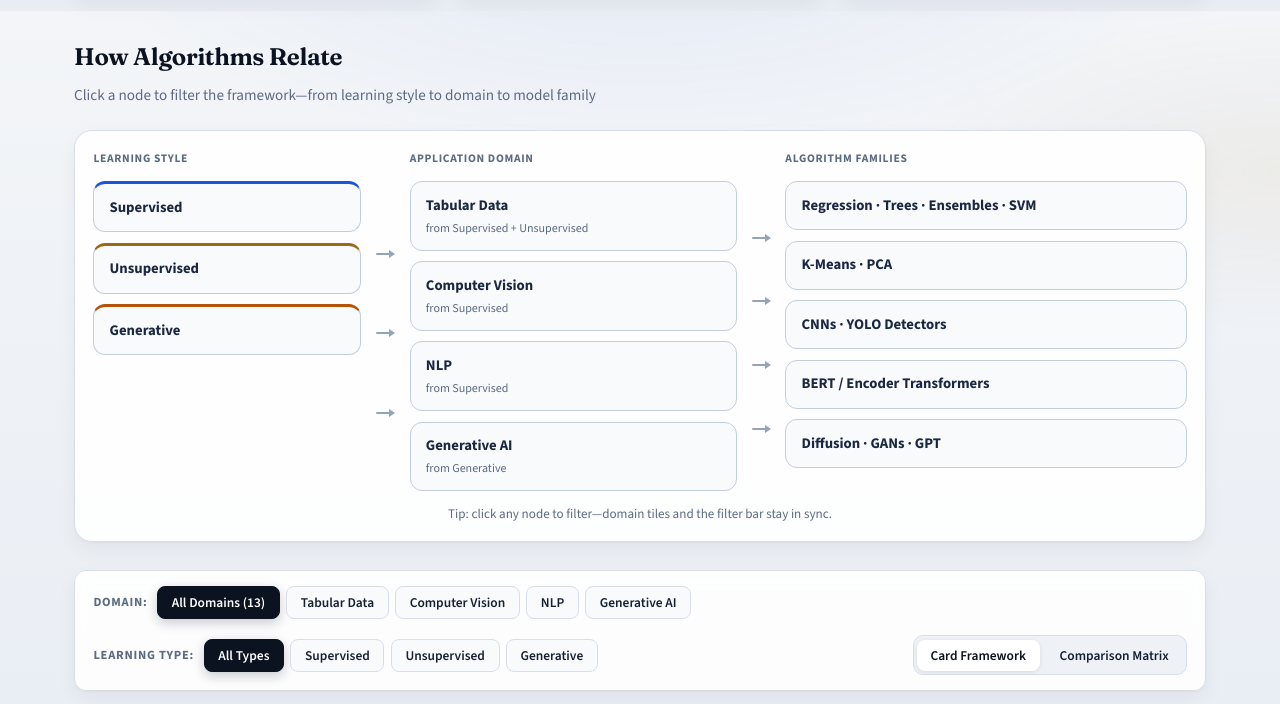
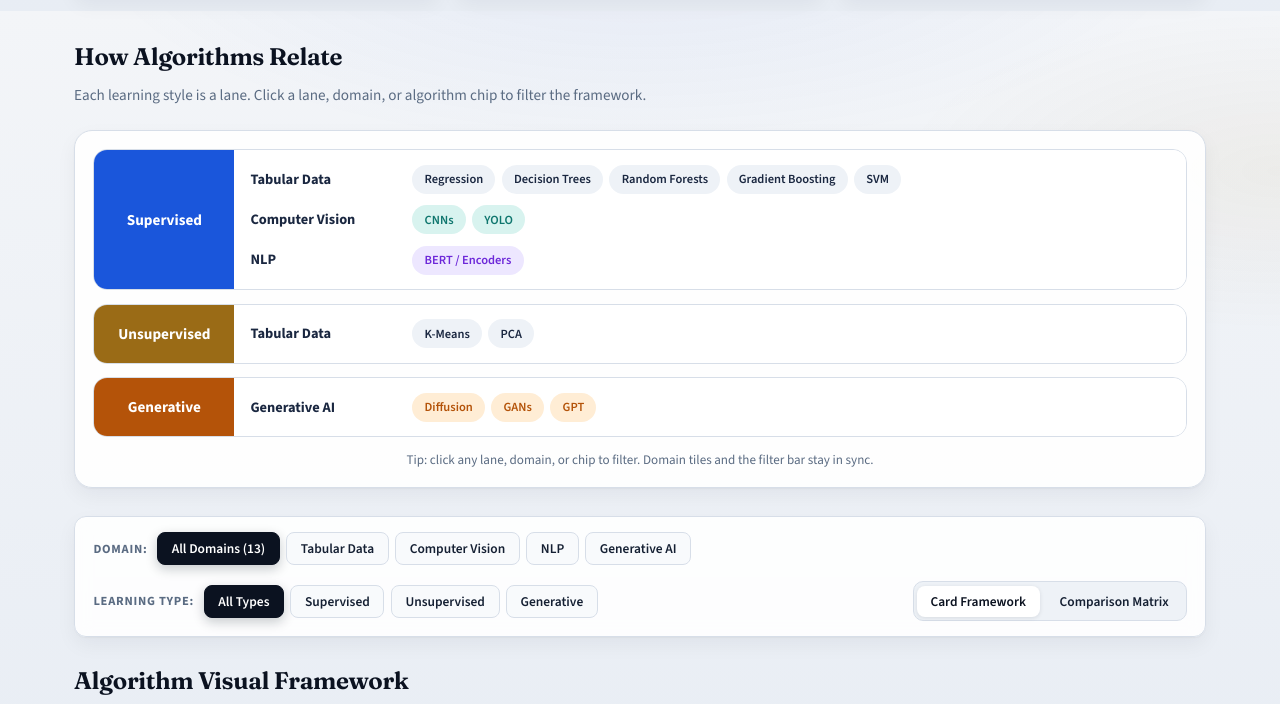
Before and after one commit to charant30/ml-algorithm-framework, a plain HTML site: page index.html in a window 1280 px wide. Shown: the part 1589-2293 px from the top of the page. Drawn offline with nearby package versions, Linux system fonts and the light colour scheme.

Commit message:
Switch relationship map to swimlane layout and remove em dashes.

```diff
--- a/index.html
+++ b/index.html
@@ -3,7 +3,7 @@
 <head>
   <meta charset="UTF-8" />
   <meta name="viewport" content="width=device-width, initial-scale=1.0" />
-  <title>Machine Learning Algorithm Types — Visual Framework</title>
+  <title>Machine Learning Algorithm Types: Visual Framework</title>
   <meta name="description" content="Visual framework of machine learning algorithms across supervised, unsupervised, and generative learning within tabular data, computer vision, NLP, and generative AI." />
   <meta property="og:title" content="Machine Learning Algorithm Types & Application Domains" />
   <meta property="og:description" content="Interactive visual framework comparing algorithms across tabular data, computer vision, NLP, and generative AI." />
@@ -90,7 +90,7 @@
     <section class="learning-styles" aria-label="Learning Styles">
       <div class="section-header">
         <h2>Learning Styles</h2>
-        <p>Algorithms are labeled by how they learn from data—supervised, unsupervised, or generative</p>
+        <p>Algorithms are labeled by how they learn from data: supervised, unsupervised, or generative</p>
       </div>
       <div class="learning-style-grid three-col">
         <article class="style-card supervised-border">
@@ -133,39 +133,67 @@
     <section class="relationship-map" aria-label="Algorithm Relationship Map">
       <div class="section-header">
         <h2>How Algorithms Relate</h2>
-        <p>Click a node to filter the framework—from learning style to domain to model family</p>
+        <p>Each learning style is a lane. Click a lane, domain, or algorithm chip to filter the framework.</p>
       </div>
       <div class="map-shell">
-        <div class="flow-map" role="img" aria-label="Relationship map from learning styles through domains to algorithm families">
-          <div class="flow-col">
-            <p class="flow-col-label">Learning Style</p>
-            <button type="button" class="flow-node type-node supervised-border" data-type="Supervised">Supervised</button>
-            <button type="button" class="flow-node type-node unsupervised-border" data-type="Unsupervised">Unsupervised</button>
-            <button type="button" class="flow-node type-node generative-border" data-type="Generative">Generative</button>
-          </div>
+        <div class="lanes" aria-label="Swimlane relationship map">
+          <article class="lane sup">
+            <button type="button" class="lane-label" data-type="Supervised" aria-label="Filter Supervised">Supervised</button>
+            <div class="lane-body">
+              <div class="domain-row">
+                <button type="button" class="domain-name" data-domain="Tabular Data" data-type="Supervised">Tabular Data</button>
+                <div class="algo-wrap">
+                  <button type="button" class="chip" data-domain="Tabular Data" data-type="Supervised">Regression</button>
+                  <button type="button" class="chip" data-domain="Tabular Data" data-type="Supervised">Decision Trees</button>
+                  <button type="button" class="chip" data-domain="Tabular Data" data-type="Supervised">Random Forests</button>
+                  <button type="button" class="chip" data-domain="Tabular Data" data-type="Supervised">Gradient Boosting</button>
+                  <button type="button" class="chip" data-domain="Tabular Data" data-type="Supervised">SVM</button>
+                </div>
+              </div>
+              <div class="domain-row">
+                <button type="button" class="domain-name" data-domain="Computer Vision" data-type="Supervised">Computer Vision</button>
+                <div class="algo-wrap">
+                  <button type="button" class="chip chip-cv" data-domain="Computer Vision" data-type="Supervised">CNNs</button>
+                  <button type="button" class="chip chip-cv" data-domain="Computer Vision" data-type="Supervised">YOLO</button>
+                </div>
+              </div>
+              <div class="domain-row">
+                <button type="button" class="domain-name" data-domain="NLP" data-type="Supervised">NLP</button>
+                <div class="algo-wrap">
+                  <button type="button" class="chip chip-nlp" data-domain="NLP" data-type="Supervised">BERT / Encoders</button>
+                </div>
+              </div>
+            </div>
+          </article>
 
-          <div class="flow-arrows" aria-hidden="true"><span></span><span></span><span></span></div>
+          <article class="lane uns">
+            <button type="button" class="lane-label" data-type="Unsupervised" aria-label="Filter Unsupervised">Unsupervised</button>
+            <div class="lane-body">
+              <div class="domain-row">
+                <button type="button" class="domain-name" data-domain="Tabular Data" data-type="Unsupervised">Tabular Data</button>
+                <div class="algo-wrap">
+                  <button type="button" class="chip" data-domain="Tabular Data" data-type="Unsupervised">K-Means</button>
+                  <button type="button" class="chip" data-domain="Tabular Data" data-type="Unsupervised">PCA</button>
+                </div>
+              </div>
+            </div>
+          </article>
 
-          <div class="flow-col">
-            <p class="flow-col-label">Application Domain</p>
-            <button type="button" class="flow-node domain-node" data-domain="Tabular Data">Tabular Data<span class="flow-sub">from Supervised + Unsupervised</span></button>
-            <button type="button" class="flow-node domain-node" data-domain="Computer Vision">Computer Vision<span class="flow-sub">from Supervised</span></button>
-            <button type="button" class="flow-node domain-node" data-domain="NLP">NLP<span class="flow-sub">from Supervised</span></button>
-            <button type="button" class="flow-node domain-node" data-domain="Generative AI">Generative AI<span class="flow-sub">from Generative</span></button>
-          </div>
-
-          <div class="flow-arrows" aria-hidden="true"><span></span><span></span><span></span><span></span></div>
-
-          <div class="flow-col flow-col-wide">
-            <p class="flow-col-label">Algorithm Families</p>
-            <button type="button" class="flow-node leaf-node" data-domain="Tabular Data" data-type="Supervised">Regression · Trees · Ensembles · SVM</button>
-            <button type="button" class="flow-node leaf-node" data-domain="Tabular Data" data-type="Unsupervised">K-Means · PCA</button>
-            <button type="button" class="flow-node leaf-node" data-domain="Computer Vision">CNNs · YOLO Detectors</button>
-            <button type="button" class="flow-node leaf-node" data-domain="NLP">BERT / Encoder Transformers</button>
-            <button type="button" class="flow-node leaf-node" data-domain="Generative AI">Diffusion · GANs · GPT</button>
-          </div>
+          <article class="lane gen">
+            <button type="button" class="lane-label" data-type="Generative" aria-label="Filter Generative">Generative</button>
+            <div class="lane-body">
+              <div class="domain-row">
+                <button type="button" class="domain-name" data-domain="Generative AI" data-type="Generative">Generative AI</button>
+                <div class="algo-wrap">
+                  <button type="button" class="chip chip-gen" data-domain="Generative AI" data-type="Generative">Diffusion</button>
+                  <button type="button" class="chip chip-gen" data-domain="Generative AI" data-type="Generative">GANs</button>
+                  <button type="button" class="chip chip-gen" data-domain="Generative AI" data-type="Generative">GPT</button>
+                </div>
+              </div>
+            </div>
+          </article>
         </div>
-        <p class="map-hint">Tip: click any node to filter—domain tiles and the filter bar stay in sync.</p>
+        <p class="map-hint">Tip: click any lane, domain, or chip to filter. Domain tiles and the filter bar stay in sync.</p>
       </div>
     </section>
 
@@ -237,7 +265,7 @@
           <p id="modal-classification"></p>
         </div>
         <div class="modal-block">
-          <h4>Brief Explanation — How It Works</h4>
+          <h4>Brief Explanation: How It Works</h4>
           <p id="modal-explanation"></p>
         </div>
         <div class="modal-block">
@@ -306,7 +334,7 @@
         icon: "tree",
         explanation: "Recursively splits tabular data into hierarchical if-then decision branches using metrics like Gini impurity or information gain to minimize prediction error.",
         useCases: "Loan approval rule engines, clinical triage protocols, and transparent credit-risk screening.",
-        comparison: "Highly interpretable and handles non-linear rules naturally, but single trees easily overfit noisy data—motivating ensemble methods like Random Forests."
+        comparison: "Highly interpretable and handles non-linear rules naturally, but single trees easily overfit noisy data, motivating ensemble methods like Random Forests."
       },
       {
         name: "Random Forests",
@@ -599,16 +627,14 @@
       });
     });
 
-    document.querySelectorAll(".flow-node").forEach((node) => {
+    document.querySelectorAll(".lane-label, .domain-name, .chip").forEach((node) => {
       node.addEventListener("click", () => {
         const domain = node.dataset.domain || "all";
         const type = node.dataset.type || "all";
-        if (node.classList.contains("type-node")) {
+        if (node.classList.contains("lane-label")) {
           setFilters({ domain: "all", type });
-        } else if (node.dataset.type && node.dataset.domain) {
+        } else {
           setFilters({ domain, type });
-        } else {
-          setFilters({ domain, type: "all" });
         }
       });
     });
--- a/styles.css
+++ b/styles.css
@@ -273,101 +273,122 @@ body {
   border-radius: var(--radius-lg);
   padding: 1.15rem 1.15rem 0.85rem;
   box-shadow: var(--shadow-sm);
-  overflow-x: auto;
 }
 
-.flow-map {
+.lanes {
   display: grid;
-  grid-template-columns: minmax(150px, 0.9fr) 28px minmax(180px, 1.1fr) 28px minmax(220px, 1.35fr);
-  gap: 0.65rem;
-  align-items: stretch;
-  min-width: 760px;
+  gap: 0.85rem;
 }
 
-.flow-col {
+.lane {
+  display: grid;
+  grid-template-columns: 140px 1fr;
+  gap: 0;
+  align-items: stretch;
+  border: 1px solid var(--border-subtle);
+  border-radius: 14px;
+  overflow: hidden;
+  background: #fbfcfe;
+}
+
+.lane-label {
+  display: flex;
+  align-items: center;
+  justify-content: center;
+  text-align: center;
+  font-weight: 700;
+  font-size: 0.95rem;
+  padding: 1rem 0.75rem;
+  color: #fff;
+  border: none;
+  border-radius: 0;
+  box-shadow: none;
+  width: 100%;
+}
+
+.lane.sup .lane-label { background: var(--accent-blue); }
+.lane.uns .lane-label { background: var(--accent-gold); }
+.lane.gen .lane-label { background: var(--accent-gen); }
+
+.lane-label:hover,
+.lane-label:focus-visible {
+  filter: brightness(1.06);
+  transform: none;
+}
+
+.lane-body {
+  padding: 0.9rem 1rem;
   display: flex;
   flex-direction: column;
-  gap: 0.65rem;
+  gap: 0.7rem;
+  background: #fff;
 }
 
-.flow-col-label {
-  font-size: 0.72rem;
-  font-weight: 700;
-  letter-spacing: 0.06em;
-  text-transform: uppercase;
-  color: var(--text-muted);
-  margin-bottom: 0.15rem;
+.domain-row {
+  display: grid;
+  grid-template-columns: 150px 1fr;
+  gap: 0.75rem;
+  align-items: start;
 }
 
-.flow-node {
-  width: 100%;
+.domain-name {
+  font-weight: 700;
+  font-size: 0.9rem;
   text-align: left;
-  background: #f8fafc;
-  border: 1px solid var(--border-strong);
-  border-radius: 12px;
-  padding: 0.85rem 0.95rem;
+  padding: 0.3rem 0;
+  border: none;
+  background: transparent;
   color: var(--navy-secondary);
-  font-weight: 650;
-  font-size: 0.92rem;
-  line-height: 1.35;
+  box-shadow: none;
+  border-radius: 0;
+}
+
+.domain-name:hover,
+.domain-name:focus-visible {
+  color: var(--accent-blue);
+  background: transparent;
+  transform: none;
+}
+
+.algo-wrap {
+  display: flex;
+  flex-wrap: wrap;
+  gap: 0.4rem;
+}
+
+.chip {
+  display: inline-flex;
+  align-items: center;
+  padding: 0.35rem 0.7rem;
+  border-radius: 999px;
+  font-size: 0.78rem;
+  font-weight: 600;
+  background: var(--domain-bg);
+  color: var(--navy-secondary);
+  border: 1px solid transparent;
   box-shadow: none;
 }
 
-.flow-node:hover,
-.flow-node:focus-visible {
+.chip:hover,
+.chip:focus-visible {
+  transform: none;
+  border-color: var(--border-strong);
   background: #fff;
-  border-color: var(--accent-blue);
-  transform: none;
 }
 
-.flow-node .flow-sub {
-  display: block;
-  margin-top: 0.28rem;
-  font-size: 0.75rem;
-  font-weight: 500;
-  color: var(--text-muted);
+.chip-cv {
+  background: var(--domain-cv-bg);
+  color: var(--domain-cv);
 }
 
-.flow-node.type-node.supervised-border {
-  border-top-width: 3px;
-  border-top-color: var(--accent-blue);
+.chip-nlp {
+  background: var(--domain-nlp-bg);
+  color: var(--domain-nlp);
 }
 
-.flow-node.type-node.unsupervised-border {
-  border-top-width: 3px;
-  border-top-color: var(--accent-gold);
-}
-
-.flow-node.type-node.generative-border {
-  border-top-width: 3px;
-  border-top-color: var(--accent-gen);
-}
-
-.flow-arrows {
-  display: flex;
-  flex-direction: column;
-  justify-content: space-evenly;
-  align-items: center;
-  padding-top: 1.6rem;
-}
-
-.flow-arrows span {
-  width: 18px;
-  height: 2px;
-  background: #94a3b8;
-  position: relative;
-  border-radius: 999px;
-}
-
-.flow-arrows span::after {
-  content: "";
-  position: absolute;
-  right: -1px;
-  top: 50%;
-  transform: translateY(-50%);
-  border-top: 4px solid transparent;
-  border-bottom: 4px solid transparent;
-  border-left: 6px solid #94a3b8;
+.chip-gen {
+  background: var(--accent-gen-bg);
+  color: var(--accent-gen);
 }
 
 .map-hint {
@@ -375,6 +396,18 @@ body {
   font-size: 0.82rem;
   color: var(--text-muted);
   text-align: center;
+}
+
+@media (max-width: 720px) {
+  .lane,
+  .domain-row {
+    grid-template-columns: 1fr;
+  }
+
+  .lane-label {
+    justify-content: flex-start;
+    padding: 0.75rem 1rem;
+  }
 }
 
 .results-count {
```
